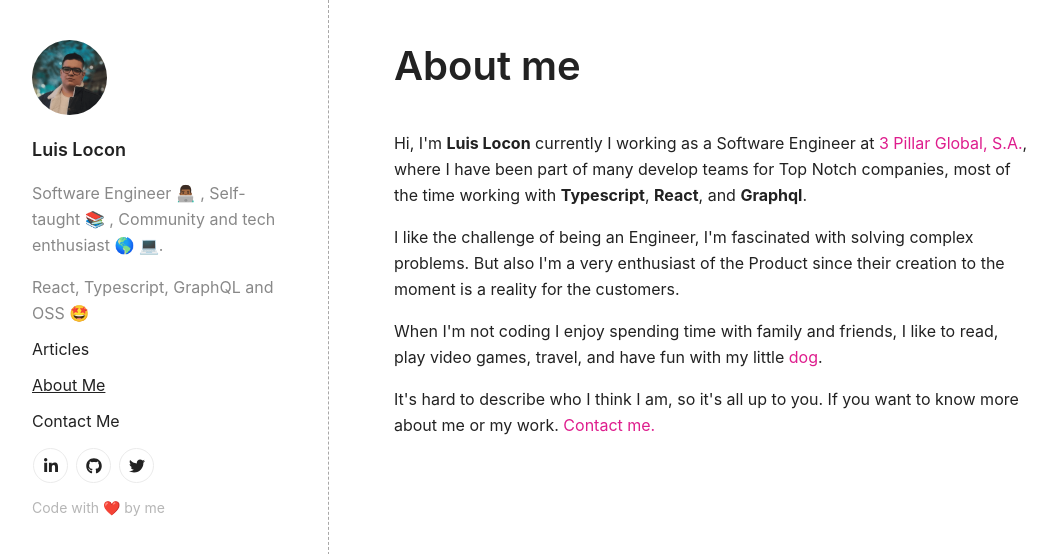
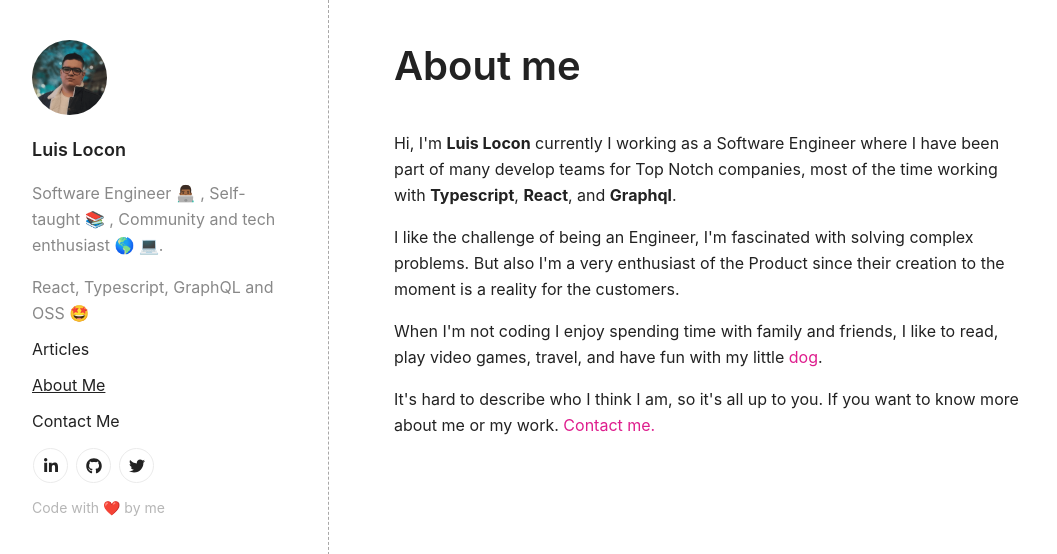
Before and after one commit to loconluis/blogging-site, a Next.js app: page /about in a window 1280 px wide. Shown: the top 554 px of the page, without its empty margins (112-1169 px from the left). Built offline with nearby package versions, Linux system fonts and the light colour scheme.

Commit message:
Update About.js

```diff
--- a/app/components/About.js
+++ b/app/components/About.js
@@ -5,11 +5,7 @@ export default function About() {
       <h1 className="about-title">About me</h1>
       <p>
         Hi, I'm <strong>Luis Locon</strong> currently I working as a Software
-        Engineer at{" "}
-        <a href="https://www.3pillarglobal.com" target="_blank">
-          3 Pillar Global, S.A.
-        </a>
-        , where I have been part of many develop teams for Top Notch companies, most of the time working with <strong>Typescript</strong>, <strong>React</strong>, and <strong>Graphql</strong>.
+        Engineer where I have been part of many develop teams for Top Notch companies, most of the time working with <strong>Typescript</strong>, <strong>React</strong>, and <strong>Graphql</strong>.
       </p>
       <p>
         I like the challenge of being an Engineer, I'm fascinated with solving complex problems. But also I'm a very enthusiast of the Product since their creation to the moment is a reality for the customers.
```
